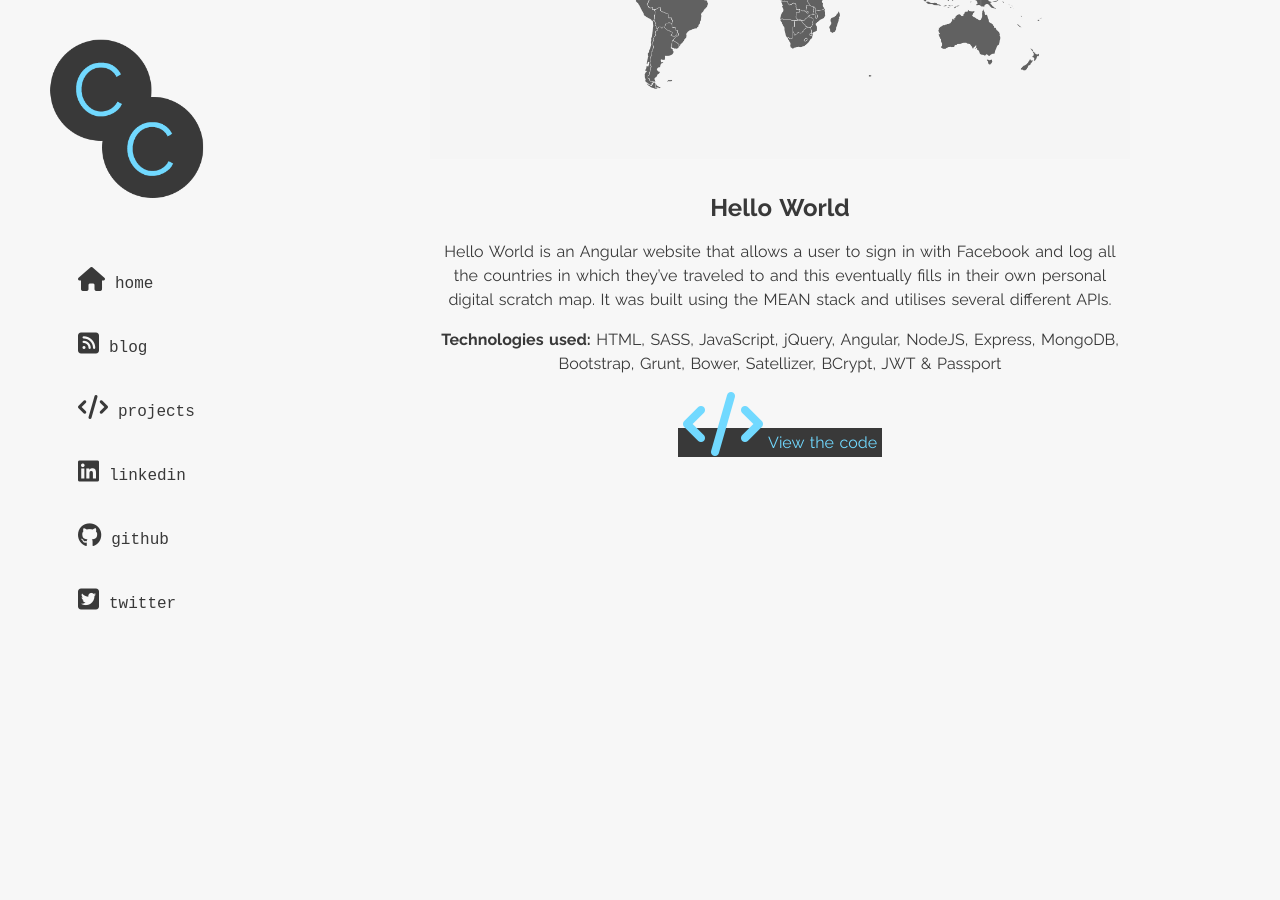
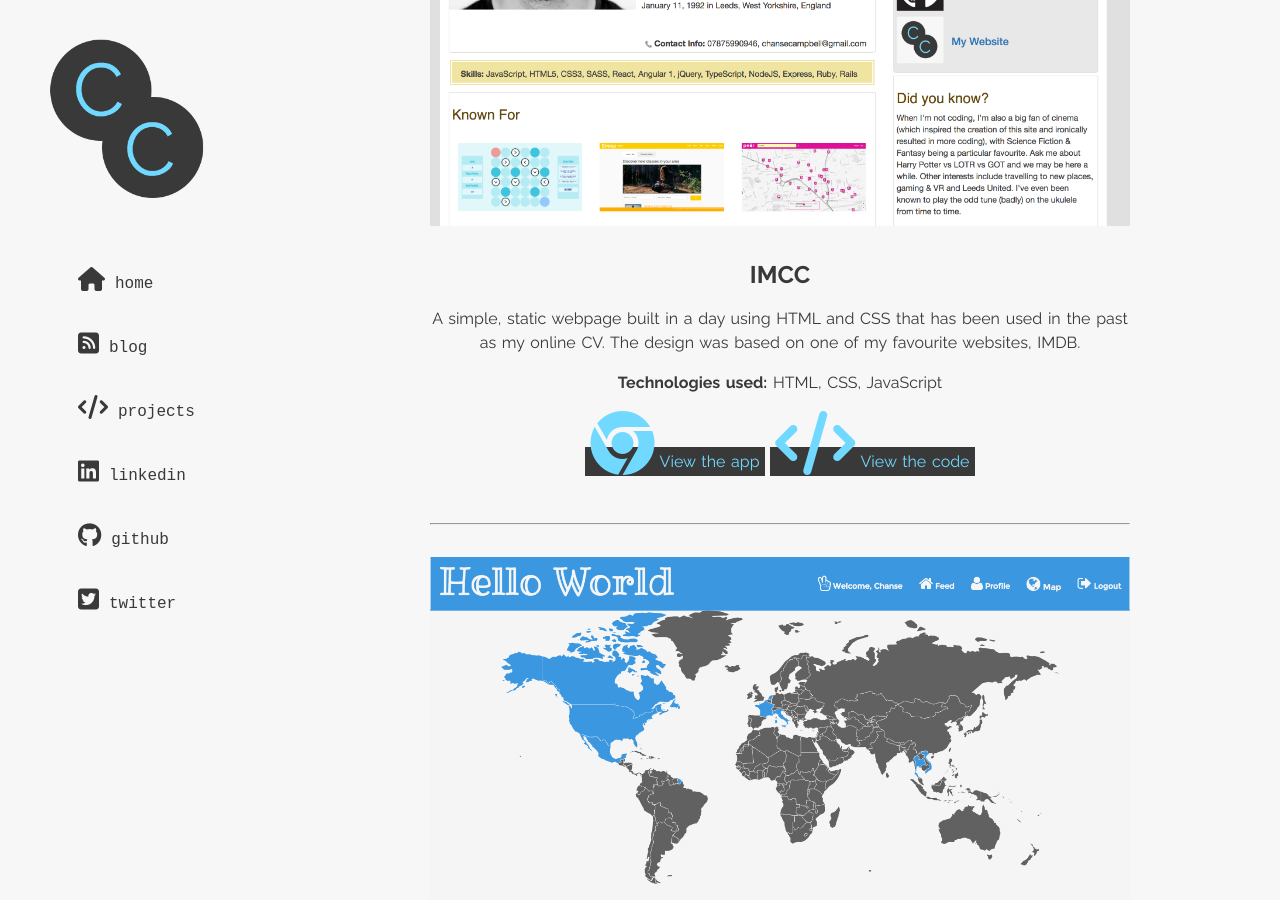
Before and after one commit to chansecampbell/chansecampbell.github.io, a Jekyll site: the page built from projects/index.html, in a window 1280 px wide and 900 px high, scrolled down 3455 px. Built offline with Jekyll 4.4.1, drawn with Linux system fonts in a browser that asks for light colours; nearby versions of some CDN libraries.

Commit message:
Updated the project page.

```diff
--- a/projects/index.html
+++ b/projects/index.html
@@ -45,6 +45,16 @@ View the code</a></p>
      <p><strong>Technologies used:</strong> HTML, CSS, JavaScript, jQuery, NodeJS, Express, Underscore, Google Maps, Map Clusterer, MongoDB, Bootstrap</p>
      <p><a href="https://dronestrikemap.herokuapp.com/" class="project-link" target="_blank"><i class="fa fa-chrome" aria-hidden="true"></i> View the app</a> <a href="https://github.com/RosannaRossington/drone-app" class="project-link" target="_blank"><i class="fa fa-code" aria-hidden="true"></i> View the code</a></p>
      </li>
+    <br>
+     <hr>
+     <br>
+     <li class="portfolio-content">
+     <img class="project-picture" src="/img/iamccphoto.png">
+     <h2>IMCC</h2>
+     <p>A simple, static webpage built in a day using HTML and CSS that has been used in the past as my online CV. The design was based on one of my favourite websites, IMDB.</p>
+     <p><strong>Technologies used:</strong> HTML, CSS, JavaScript</p>
+     <p><a href="http://iamcc.herokuapp.com" class="project-link" target="_blank"><i class="fa fa-chrome" aria-hidden="true"></i> View the app</a> <a href="https://github.com/chansecampbell/chansecampbell.github.io" class="project-link" target="_blank"><i class="fa fa-code" aria-hidden="true"></i> View the code</a></p>
+     </li>
      <br>
      <hr>
      <br>
```
Also changed, not shown: img/iamccphoto.png (added).
